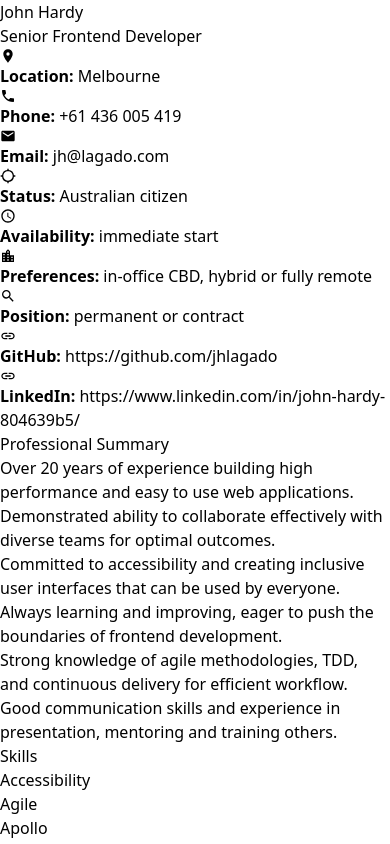
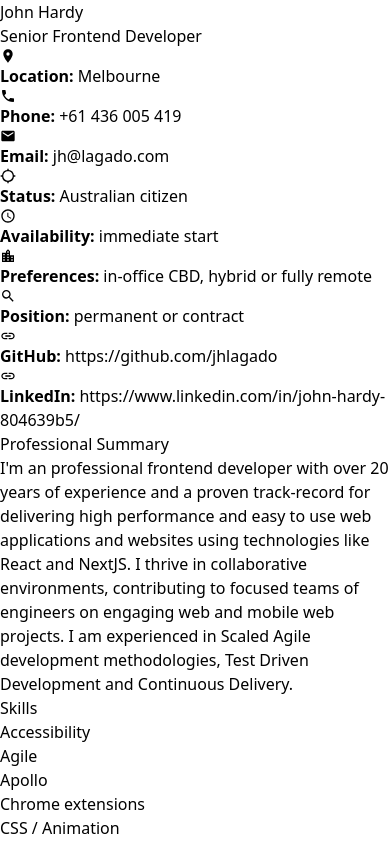
Before and after one commit to jhlagado/resume, a React (Vite) app: page / in a window 390 px wide. Shown: the top 844 px of the page. Built offline with nearby package versions, Linux system fonts and the light colour scheme.

Commit message:
responsive

```diff
--- a/src/index.css
+++ b/src/index.css
@@ -38,15 +38,13 @@
 
     .contact {
       ul {
-        @apply flex text-xs font-bold
+        @apply md:flex text-xs font-bold
       }
       div {
-        @apply whitespace-nowrap font-sans mr-8 my-2
+        @apply whitespace-nowrap font-sans mr-16 my-2
       }
-      div {
-        svg {
-          @apply text-orange-500 inline-block mr-1
-        }
+      div svg {
+        @apply text-orange-500 inline-block mr-1
       }
     }
 
@@ -87,19 +85,19 @@
 
     .interests  {
       ul {
-        @apply grid grid-cols-2
+        @apply md:flex
       }
 
       li {
-        @apply grid grid-cols-4
+        @apply flex
       }
 
       svg {
-        @apply mr-1
+        @apply mr-4
       }
 
       div {
-        @apply col-span-3
+        @apply mb-4 mr-4
       }
 
       h4 {
--- a/src/main.tsx
+++ b/src/main.tsx
@@ -72,32 +72,15 @@ export const Resume = () => {
       </section>
       <section>
         <h3>Professional Summary</h3>
-        <ul className="bullets">
-          <li>
-            Over 20 years of experience building high performance and easy to
-            use web applications.
-          </li>
-          <li>
-            Demonstrated ability to collaborate effectively with diverse teams
-            for optimal outcomes.
-          </li>
-          <li>
-            Committed to accessibility and creating inclusive user interfaces
-            that can be used by everyone.
-          </li>
-          <li>
-            Always learning and improving, eager to push the boundaries of
-            frontend development.
-          </li>
-          <li>
-            Strong knowledge of agile methodologies, TDD, and continuous
-            delivery for efficient workflow.
-          </li>
-          <li>
-            Good communication skills and experience in presentation, mentoring
-            and training others.
-          </li>
-        </ul>
+        <p>
+          I'm an professional frontend developer with over 20 years of
+          experience and a proven track-record for delivering high performance
+          and easy to use web applications and websites using technologies like
+          React and NextJS. I thrive in collaborative environments, contributing
+          to focused teams of engineers on engaging web and mobile web projects.
+          I am experienced in Scaled Agile development methodologies, Test
+          Driven Development and Continuous Delivery.
+        </p>
       </section>
       <section className="skills">
         <h3>Skills</h3>
@@ -107,7 +90,6 @@ export const Resume = () => {
           <li>Apollo</li>
           <li>Chrome extensions</li>
           <li>CSS / Animation</li>
-          <li>D3</li>
           <li>Git</li>
           <li>GraphQL</li>
           <li>GSAP</li>
@@ -120,6 +102,7 @@ export const Resume = () => {
           <li>MobX</li>
           <li>NextJS</li>
           <li>NodeJS</li>
+          <li>Performance</li>
           <li>React Router</li>
           <li>React Testing Library</li>
           <li>Redux / RTK</li>
```
